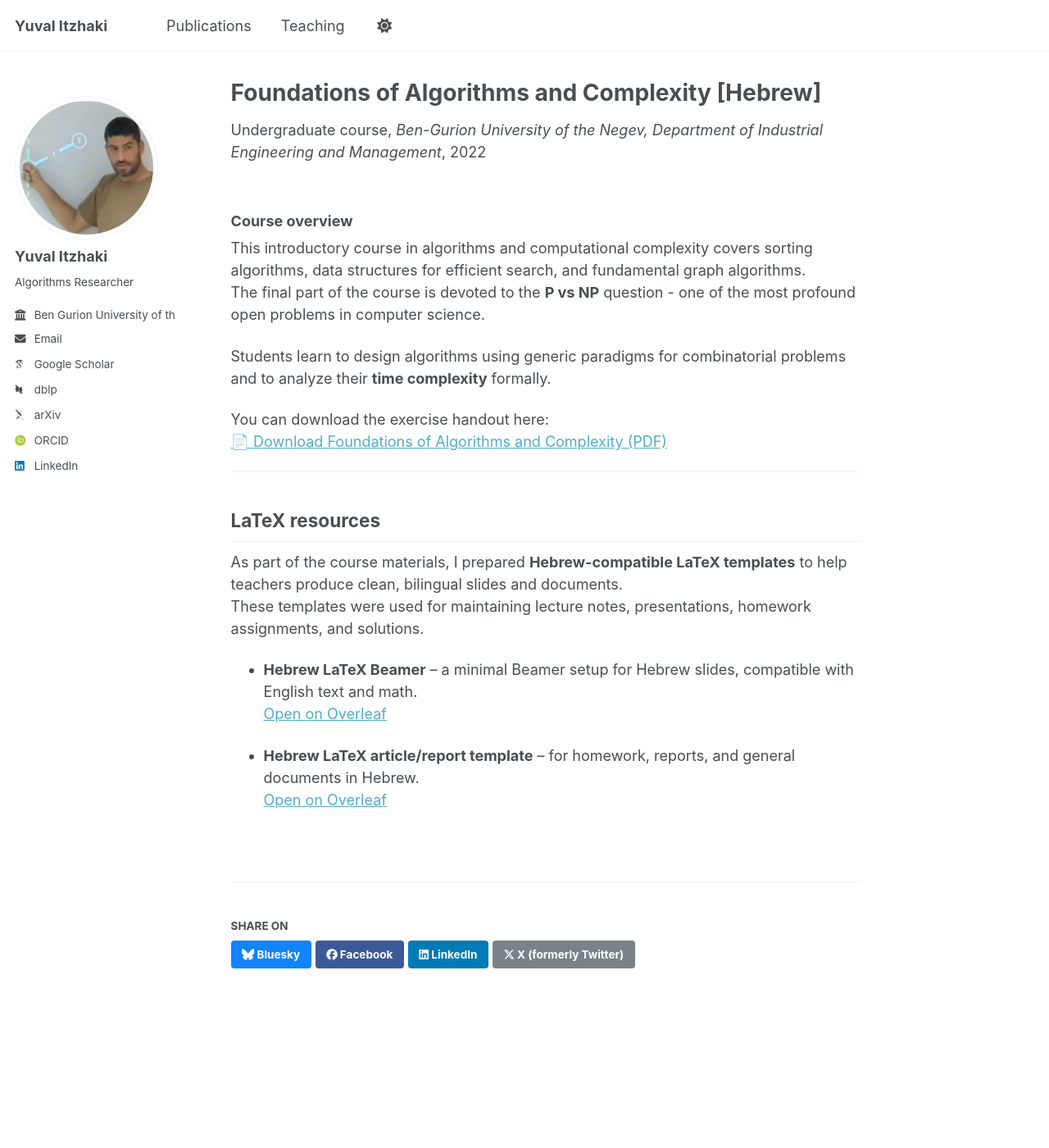
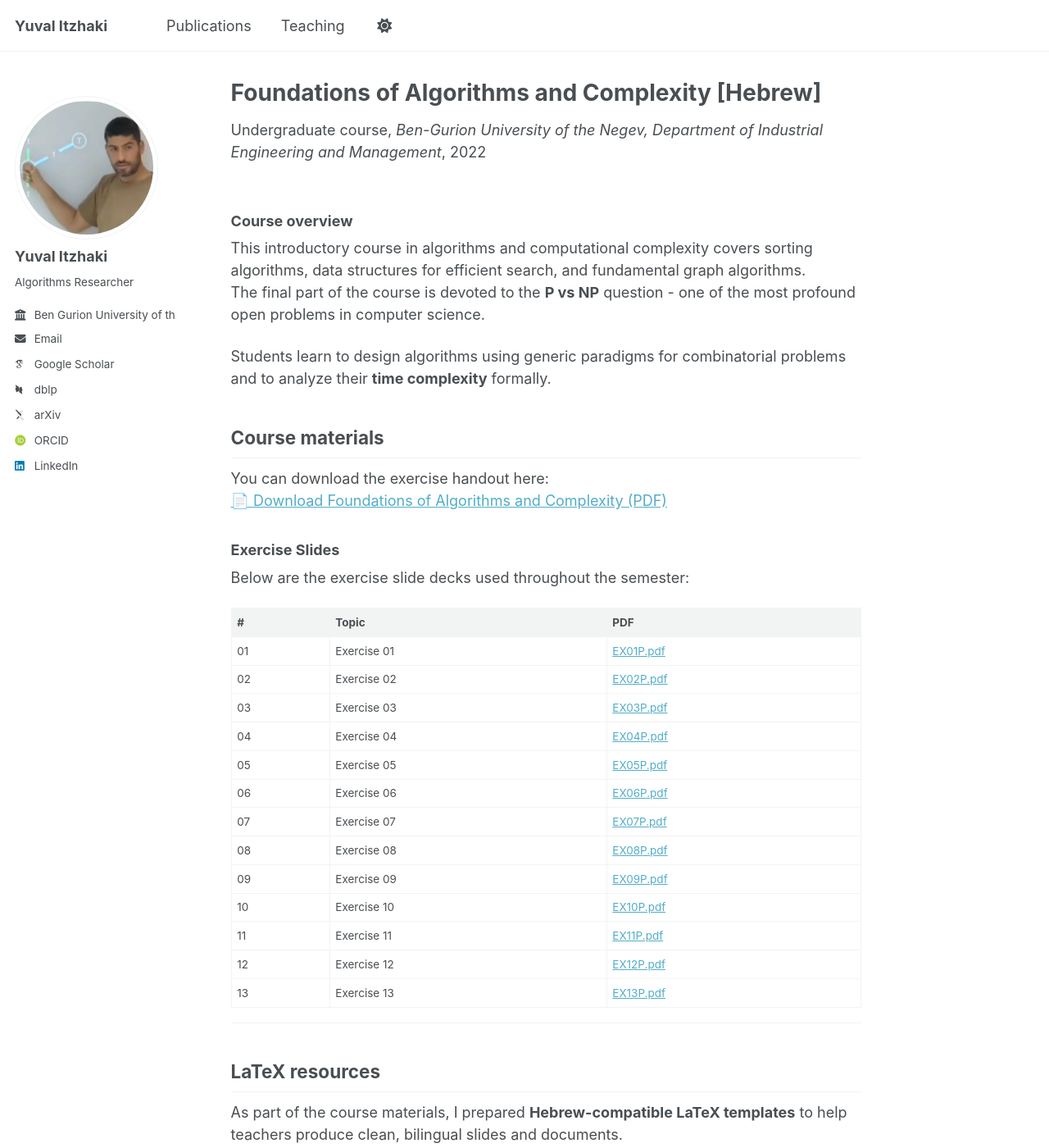
Before and after one commit to yuvalyitz/home, a Jekyll site: the page built from _teaching/foundation_of_algorithms_and_complexity.md, in a window 1280 px wide and 1400 px high. Shown: the whole window at 82% size. Built offline with Jekyll 4.4.1, drawn with Linux system fonts in a browser that asks for light colours; some web fonts are replaced.

Commit message:
Update foundation_of_algorithms_and_complexity.md

```diff
--- a/_teaching/foundation_of_algorithms_and_complexity.md
+++ b/_teaching/foundation_of_algorithms_and_complexity.md
@@ -14,8 +14,32 @@ The final part of the course is devoted to the **P vs NP** question - one of the
 
 Students learn to design algorithms using generic paradigms for combinatorial problems and to analyze their **time complexity** formally.
 
+
+
+## Course materials
+
 You can download the exercise handout here:
 [📄 Download Foundations of Algorithms and Complexity (PDF)](/files/EX00S.pdf)
+
+### Exercise Slides
+
+Below are the exercise slide decks used throughout the semester:
+
+| # | Topic | PDF |
+|---|-------|-----|
+| 01 | Exercise 01 | [EX01P.pdf]({{ "/files/EX01P.pdf" | relative_url }}) |
+| 02 | Exercise 02 | [EX02P.pdf]({{ "/files/EX02P.pdf" | relative_url }}) |
+| 03 | Exercise 03 | [EX03P.pdf]({{ "/files/EX03P.pdf" | relative_url }}) |
+| 04 | Exercise 04 | [EX04P.pdf]({{ "/files/EX04P.pdf" | relative_url }}) |
+| 05 | Exercise 05 | [EX05P.pdf]({{ "/files/EX05P.pdf" | relative_url }}) |
+| 06 | Exercise 06 | [EX06P.pdf]({{ "/files/EX06P.pdf" | relative_url }}) |
+| 07 | Exercise 07 | [EX07P.pdf]({{ "/files/EX07P.pdf" | relative_url }}) |
+| 08 | Exercise 08 | [EX08P.pdf]({{ "/files/EX08P.pdf" | relative_url }}) |
+| 09 | Exercise 09 | [EX09P.pdf]({{ "/files/EX09P.pdf" | relative_url }}) |
+| 10 | Exercise 10 | [EX10P.pdf]({{ "/files/EX10P.pdf" | relative_url }}) |
+| 11 | Exercise 11 | [EX11P.pdf]({{ "/files/EX11P.pdf" | relative_url }}) |
+| 12 | Exercise 12 | [EX12P.pdf]({{ "/files/EX12P.pdf" | relative_url }}) |
+| 13 | Exercise 13 | [EX13P.pdf]({{ "/files/EX13P.pdf" | relative_url }}) |
 
 ---
 
```
